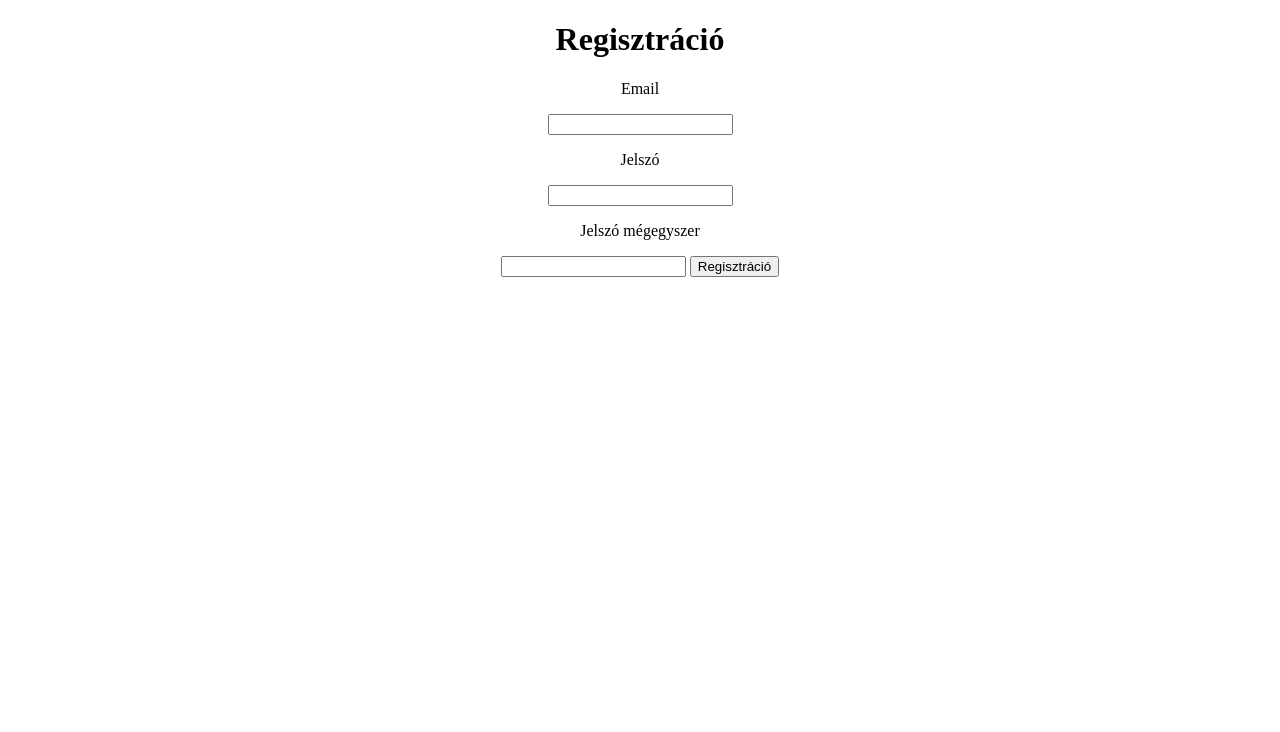
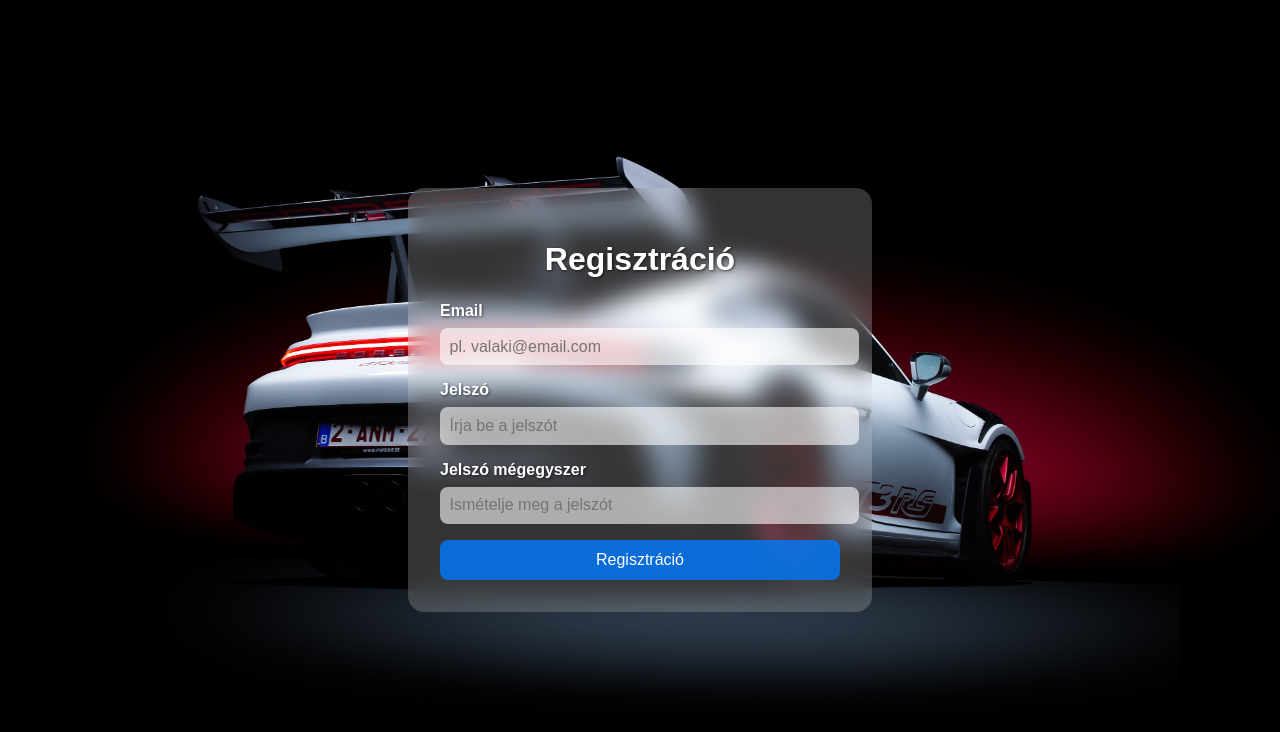
Before and after one commit to Bence38/regisztracio_oldal, a plain HTML site: page index.html in a window 1280 px wide. Drawn offline with Linux system fonts and the light colour scheme.

Commit message:
Add files via upload

```diff
--- a/index.html
+++ b/index.html
@@ -6,22 +6,96 @@
     <title>Regisztrációs Lap</title>
     <style>
       body {
-        margin: 0 auto;
+        margin: 0;
+        padding: 0;
+        font-family: Arial, sans-serif;
+        display: flex;
+        justify-content: center;
+        align-items: center;
+        height: 100vh;
+
+        /* Háttérkép */
+        background-image: url("porsche.jpg"); /* saját képed neve */
+        background-size: cover;
+        background-position: center;
+        background-repeat: no-repeat;
+      }
+
+      .container {
+        background: rgba(255, 255, 255, 0.2); /* áttetsző fehér */
+        backdrop-filter: blur(12px); /* üveg-hatás */
+        -webkit-backdrop-filter: blur(12px); /* Safari támogatás */
+        padding: 2rem;
+        border-radius: 16px;
+        /* keret eltüntetve */
+        box-shadow: none;
+        width: 100%;
+        max-width: 400px;
         text-align: center;
+      }
+
+      h1 {
+        margin-bottom: 1.5rem;
+        color: #fff;
+        text-shadow: 1px 1px 3px rgba(0, 0, 0, 0.6);
+      }
+
+      label {
+        display: block;
+        margin-bottom: 0.5rem;
+        text-align: left;
+        font-weight: bold;
+        color: #fff;
+        text-shadow: 1px 1px 3px rgba(0, 0, 0, 0.6);
+      }
+
+      input {
+        width: 100%;
+        padding: 0.6rem;
+        margin-bottom: 1rem;
+        border: none; /* input keret is eltűnik */
+        border-radius: 8px;
+        font-size: 1rem;
+        background: rgba(255, 255, 255, 0.6);
+        color: #000;
+      }
+
+      input:focus {
+        outline: 2px solid #007bff; /* csak fókuszkor látszik */
+      }
+
+      button {
+        width: 100%;
+        padding: 0.7rem;
+        font-size: 1rem;
+        background: rgba(0, 123, 255, 0.8);
+        color: #fff;
+        border: none; /* keret nélkül */
+        border-radius: 8px;
+        cursor: pointer;
+        transition: background 0.3s;
+      }
+
+      button:hover {
+        background: rgba(0, 86, 179, 0.9);
       }
     </style>
   </head>
   <body>
-    <h1>Regisztráció</h1>
-    <div>
-      <p>Email</p>
-      <input type="text" id="email" />
-      <p>Jelszó</p>
-      <input type="password" id="jelszo" />
-      <p>Jelszó mégegyszer</p>
-      <input type="password" id="jelszo2" />
+    <div class="container">
+      <h1>Regisztráció</h1>
+      <label for="email">Email</label>
+      <input type="text" id="email" placeholder="pl. valaki@email.com" />
+
+      <label for="jelszo">Jelszó</label>
+      <input type="password" id="jelszo" placeholder="Írja be a jelszót" />
+
+      <label for="jelszo2">Jelszó mégegyszer</label>
+      <input type="password" id="jelszo2" placeholder="Ismételje meg a jelszót" />
+
       <button id="gomb">Regisztráció</button>
     </div>
+
     <script>
       const gomb = document.getElementById("gomb");
       const email = document.getElementById("email");
@@ -33,6 +107,8 @@
           window.alert("Hibás email cím!");
         } else if (jelszo.value !== jelszo2.value) {
           window.alert("A két jelszó nem egyezik. Kérem próbálja újra!");
+        } else if (jelszo.value.length < 6) {
+          window.alert("A jelszónak legalább 6 karakter hosszúnak kell lennie!");
         } else {
           window.alert("Sikeres Regisztráció!");
         }
```
Also changed, not shown: porsche.jpg (added).
